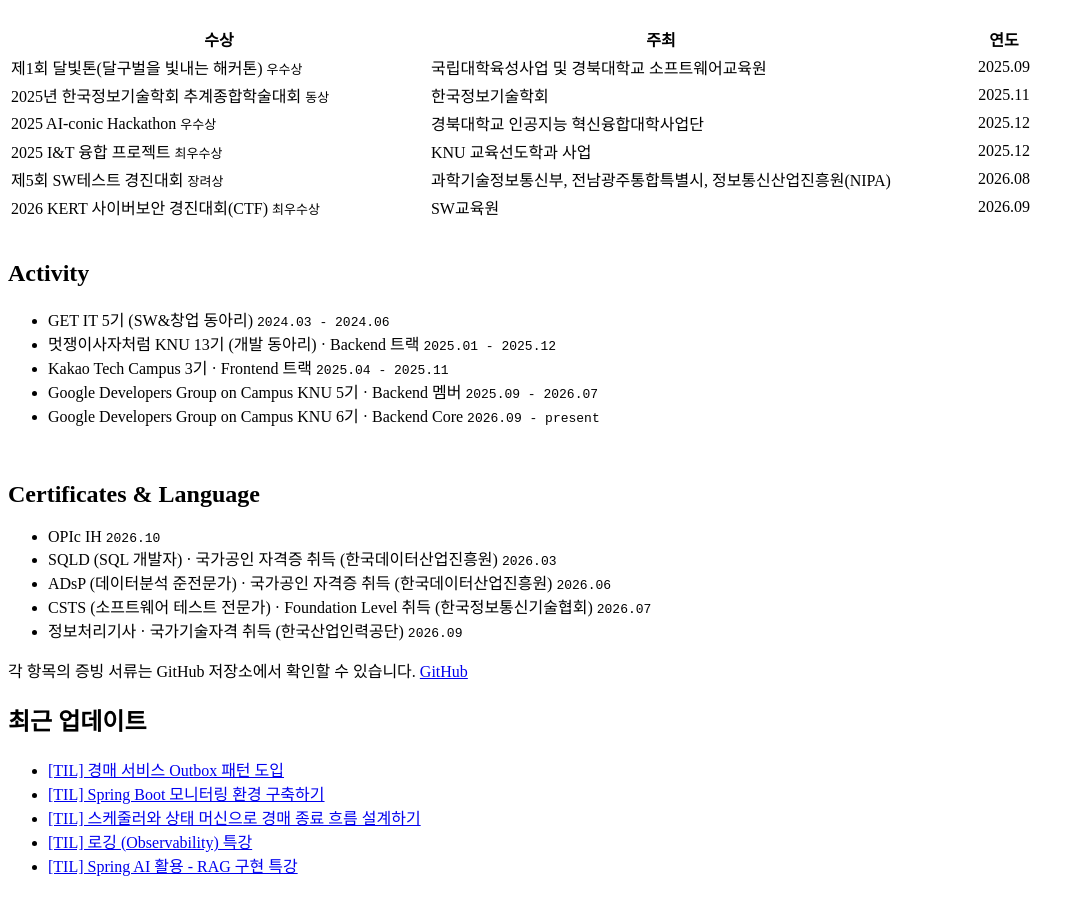
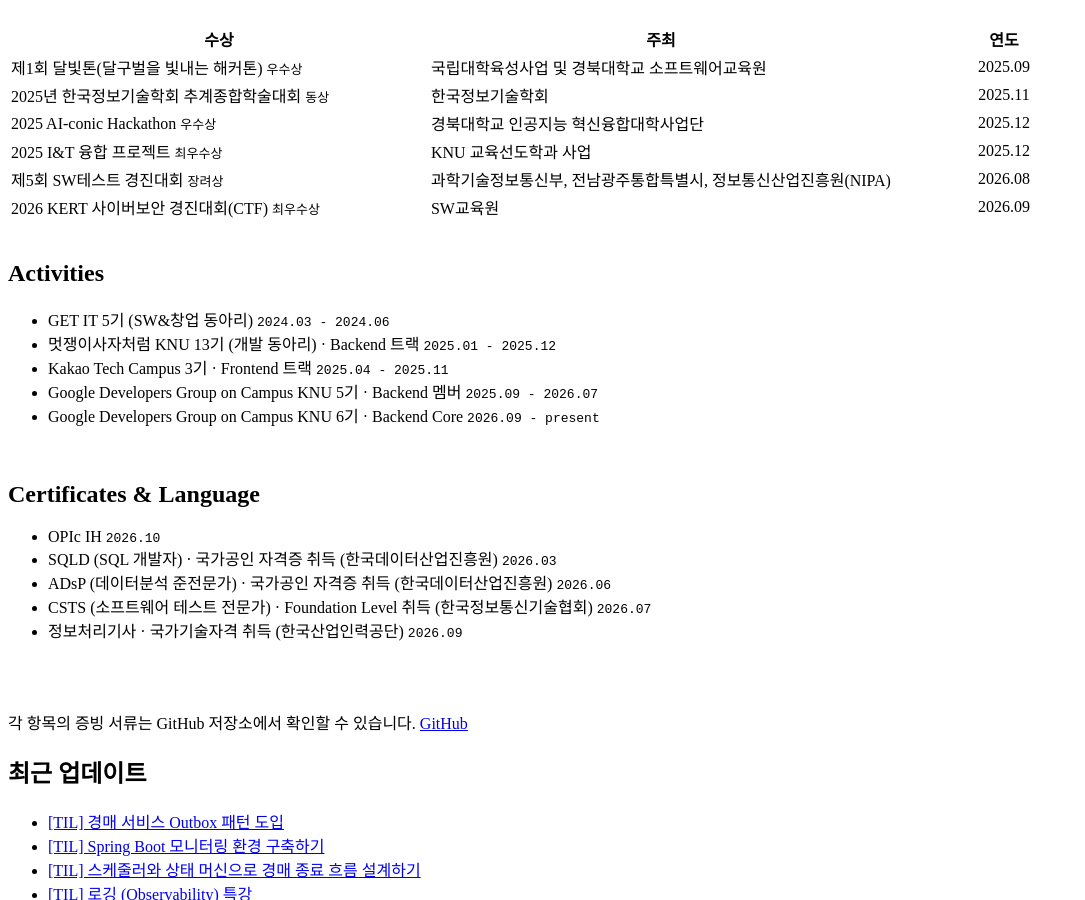
Before and after one commit to sinyeowon/sinyeowon.github.io, a Jekyll site: the page built from _tabs/about.md, in a window 1280 px wide and 900 px high, scrolled down 725 px. Shown: the whole window, without its empty margins (0-1085 px from the left). Built offline with Jekyll 4.4.1, drawn with Linux system fonts in a browser that asks for light colours; cached includes are drawn as plain includes; nearby versions of some CDN libraries; some web fonts are replaced.

Commit message:
style: rename activity heading to plural

```diff
--- a/_tabs/about.md
+++ b/_tabs/about.md
@@ -79,7 +79,7 @@
   <br>
 
   <section class="about-me-section">
-    <h2>Activity</h2>
+    <h2>Activities</h2>
     <ul class="about-me-list">
       <li>GET IT 5기 (SW&amp;창업 동아리) <code>2024.03 - 2024.06</code></li>
       <li>멋쟁이사자처럼 KNU 13기 (개발 동아리) · Backend 트랙 <code>2025.01 - 2025.12</code></li>
@@ -102,6 +102,8 @@
     </ul>
   </section>
 
+  <br>
+  <br>
   <p class="about-me-proof-note">
     각 항목의 증빙 서류는 GitHub 저장소에서 확인할 수 있습니다.
     <a href="https://github.com/sinyeowon/sinyeowon/tree/main/certificates" target="_blank" rel="noreferrer noopener">GitHub</a>
```
